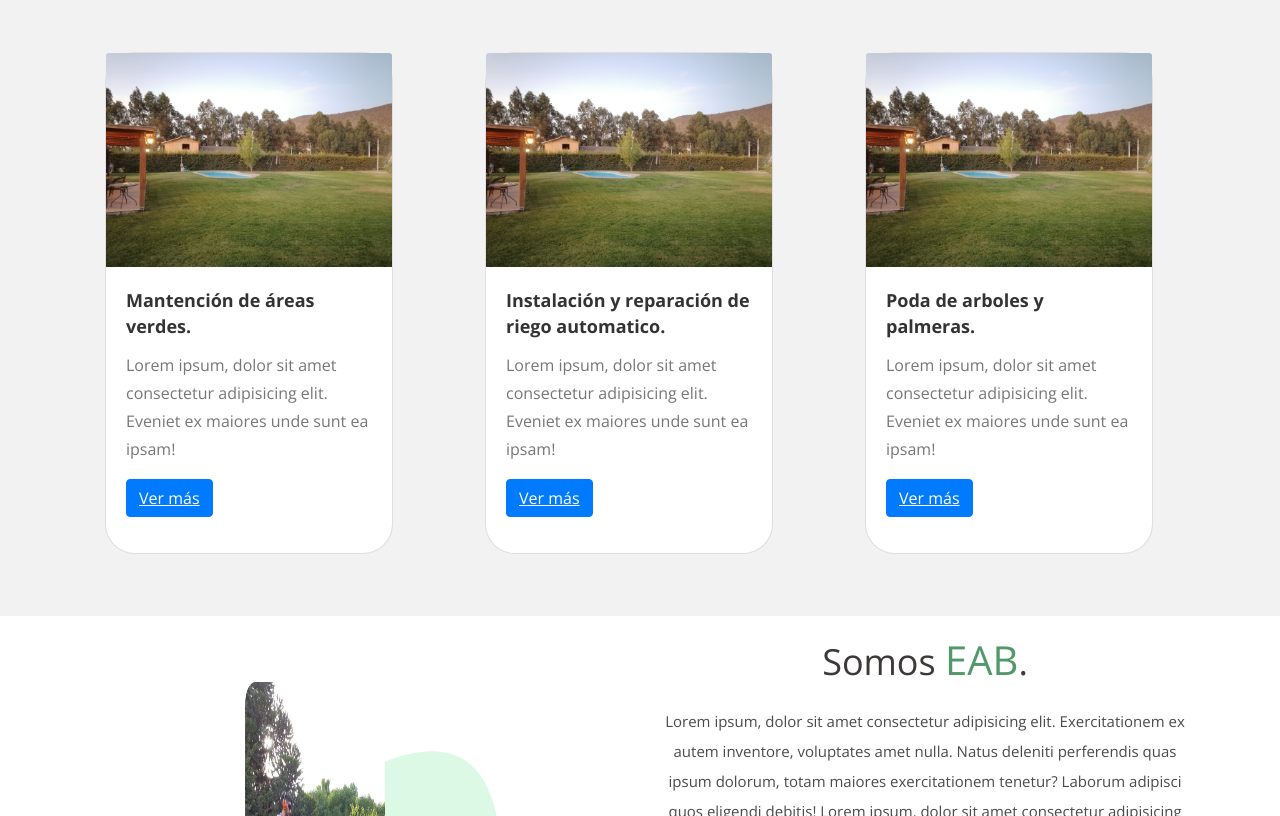
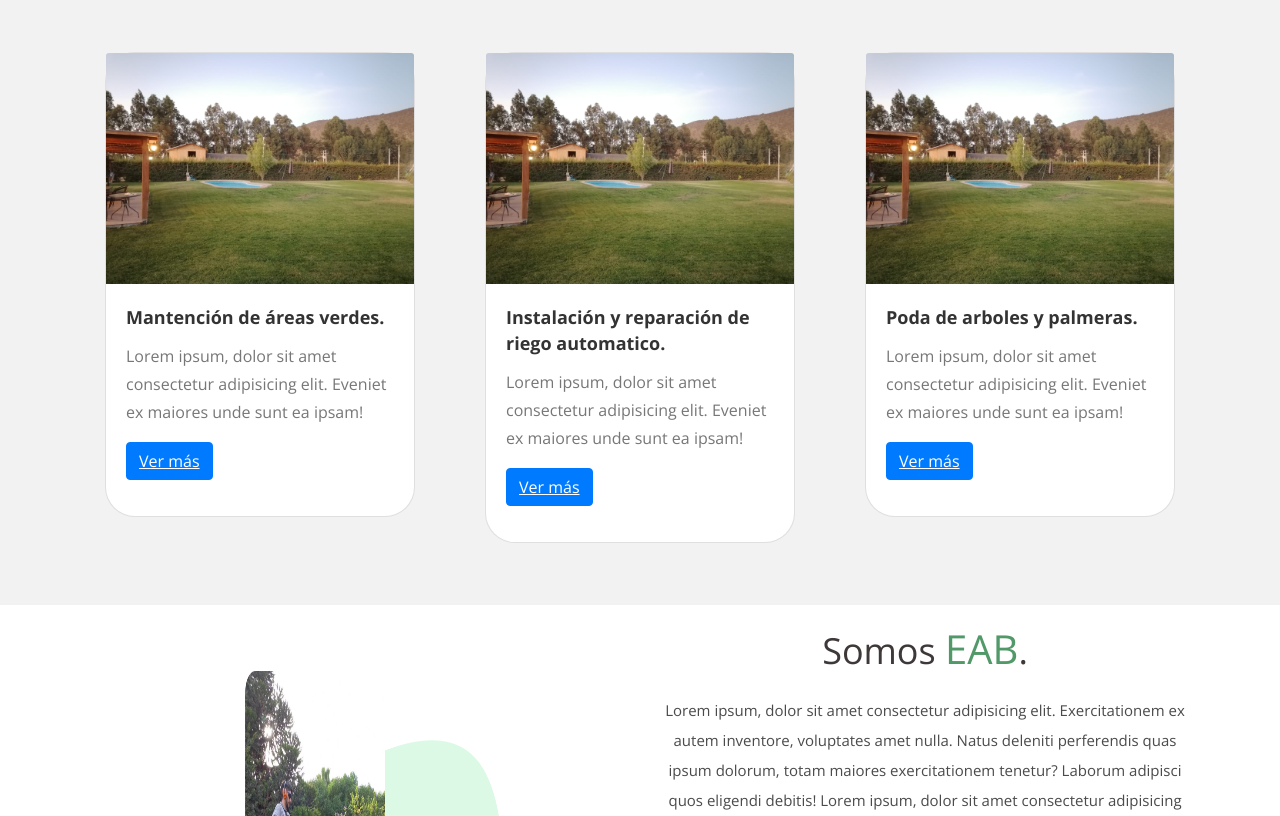
Before and after one commit to pecheve/jardineseab, a plain HTML site: page index.html in a window 1280 px wide. Shown: the part 535-1351 px from the top of the page. Drawn offline with nearby package versions, Linux system fonts and the light colour scheme.

Commit message:
tarjetas centradas

```diff
--- a/css/styles.css
+++ b/css/styles.css
@@ -1844,6 +1844,7 @@ a:hover.back-to-top {
 		vertical-align: top;
 	}
 
+
 	/* end of small features */
 
 
--- a/index.html
+++ b/index.html
@@ -119,7 +119,7 @@
                 <!-- card 1 -->
                 <div class="col-lg-4 col-md-4 col-xs-12">
                     <div class="img-card">
-                        <div class="card" style="width: 18rem;">
+                        <div class="card">
                             <img src="images/trabajos/trabajo_17.jpeg" class="card-img-top"
                                 alt="Mantención de áreas verdes">
                             <div class="card-body">
@@ -164,7 +164,7 @@
                 <!-- card 2 -->
                 <div class="col-lg-4 col-md-4 col-xs-12">
                     <div class="img-card">
-                        <div class="card" style="width: 18rem;">
+                        <div class="card">
                             <img src="images/trabajos/trabajo_17.jpeg" class="card-img-top"
                                 alt="Instalación y reparación de riego automatico">
                             <div class="card-body">
@@ -184,7 +184,7 @@
                 <!-- card 3 -->
                 <div class="col-lg-4 col-md-4 col-xs-12">
                     <div class="img-card">
-                        <div class="card" style="width: 18rem;">
+                        <div class="card">
                             <img src="images/trabajos/trabajo_17.jpeg" class="card-img-top"
                                 alt="Poda de arboles y palmeras.">
                             <div class="card-body">
```
